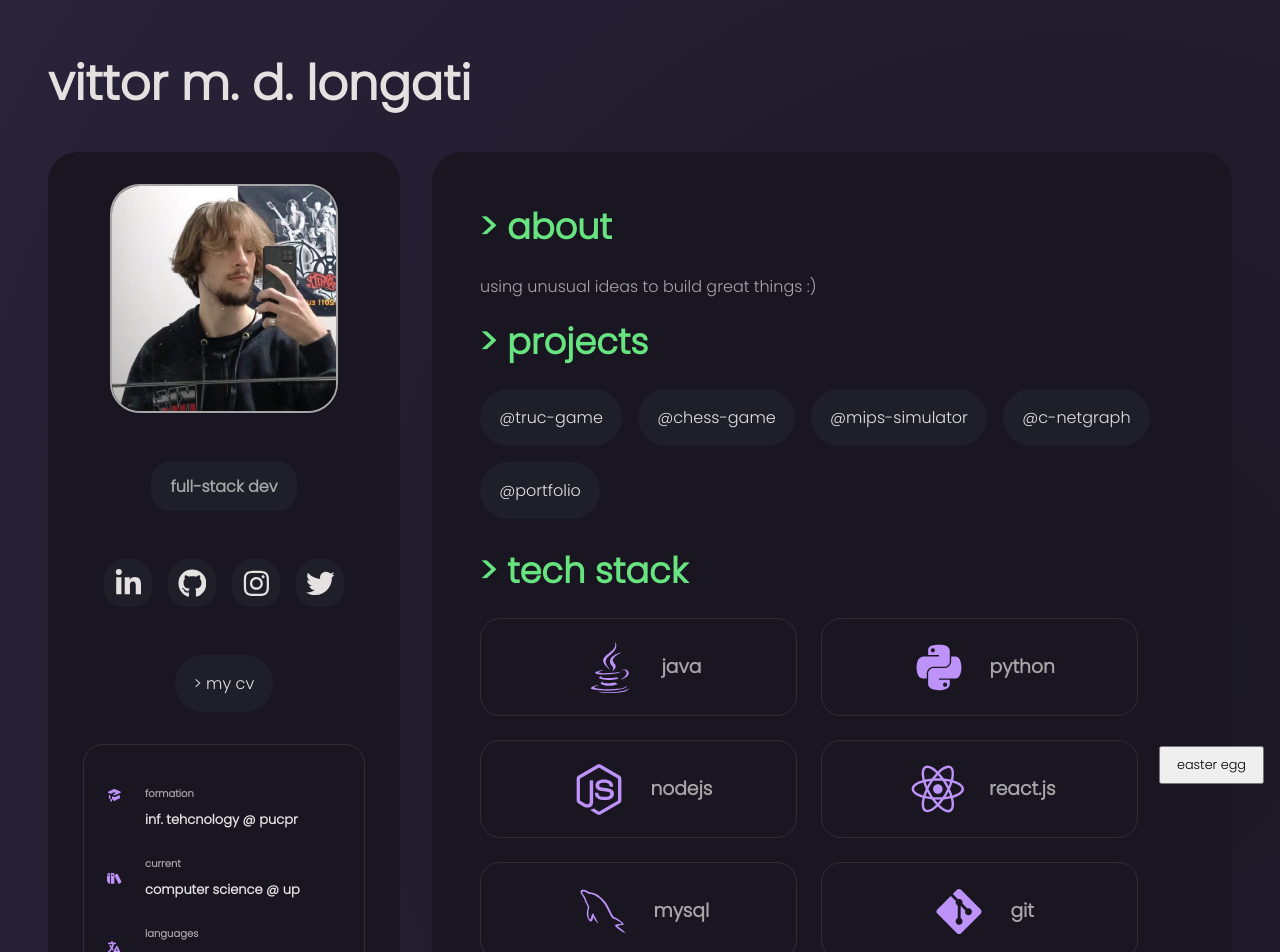
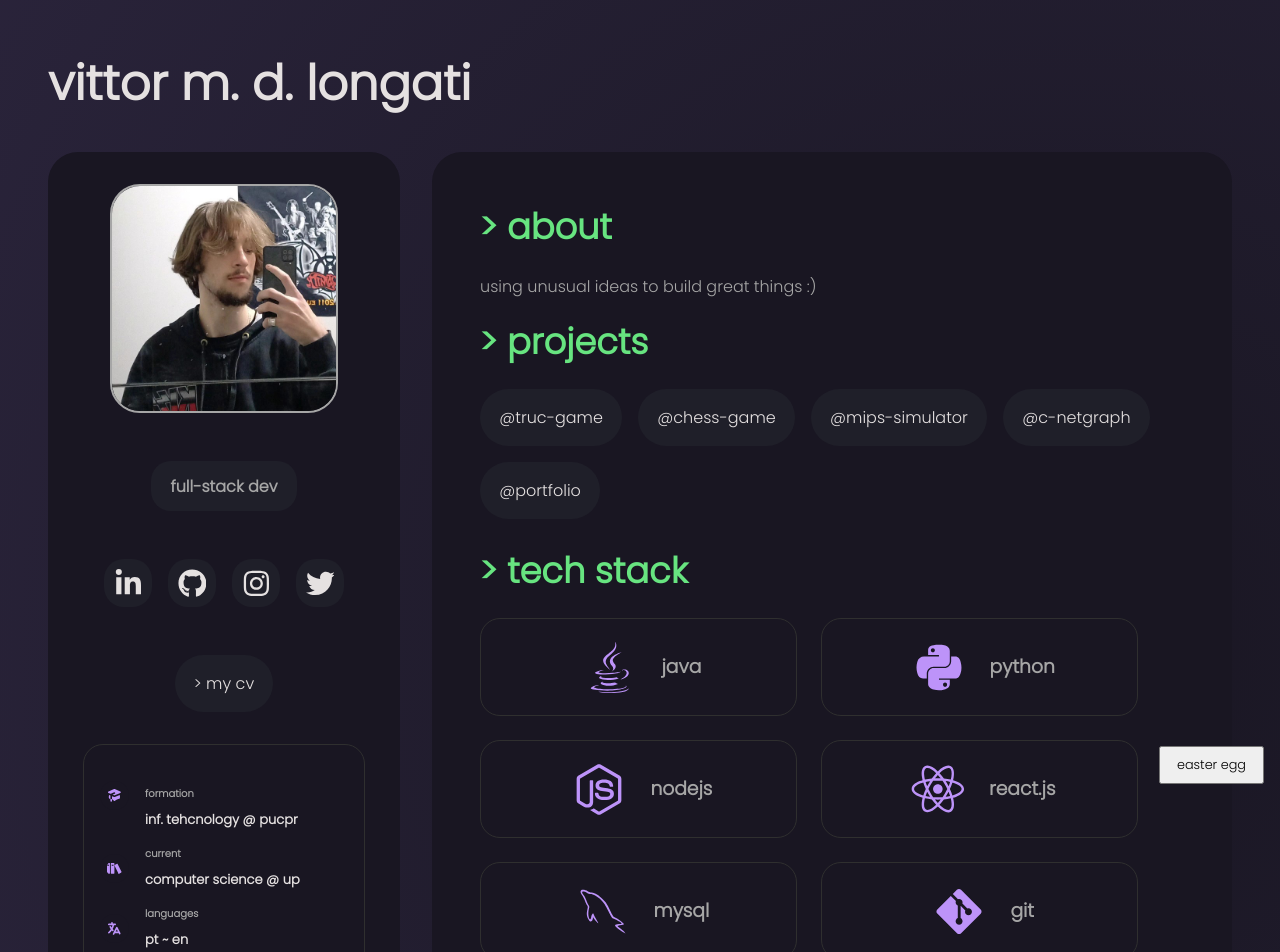
Before and after one commit to xyz2094/xyz2094.github.io, a React (Vite) app: page / in a window 1280 px wide. Shown: the top 952 px of the page. Built offline with nearby package versions, Linux system fonts and the light colour scheme.

Commit message:
Update informationcontainer.sass

```diff
--- a/src/styles/components/informationcontainer.sass
+++ b/src/styles/components/informationcontainer.sass
@@ -16,8 +16,8 @@
     @include mixins.center
     justify-content: start
     gap: 1rem
-    padding-bottom: .8rem
-    margin-bottom: .8rem
+    padding-bottom: .5rem
+    margin-bottom: .5rem
     border-bottom: 1px
     width: 100%
 
```
